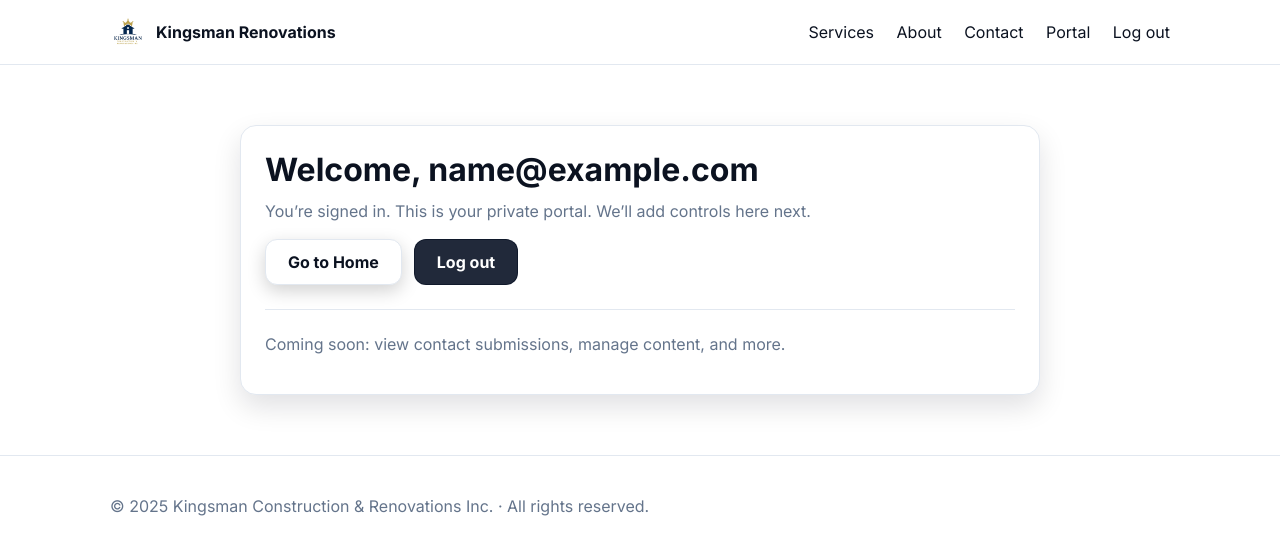
After one commit to deep3576/KingsmanConstruction, a Flask app: page /portal in a window 1280 px wide. The commit adds this page. Shown: the top 555 px of the page. Run offline with Flask 3, Linux system fonts and the light colour scheme; the visitor is signed in with stand-in values (Sample User, id 1); data that the repository does not hold is empty; parts of the project's set-up code (start-up, migrations or seed data) failed here and were passed over.

Commit message:
Website Add Login enhancement

```diff
--- a/app.py
+++ b/app.py
@@ -34,7 +34,7 @@ def create_app(config_override: dict | None = None):
     @app.get("/login")
     def login():
         if getattr(current_user, "is_authenticated", False):
-            return redirect(url_for("index"))
+            return redirect(url_for("portal"))
         return render_template("login.html", cfg=Config, error=None)
 
     @app.post("/login")
@@ -46,14 +46,19 @@ def create_app(config_override: dict | None = None):
             # Re-render with error message
             return render_template("login.html", cfg=Config, error="Invalid email or password."), 401
         login_user(user)
-        next_url = request.args.get("next") or url_for("index")
+        next_url = request.args.get("next") or url_for("portal")
         return redirect(next_url)
 
     @app.get("/logout")
+    @login_required
     def logout():
-        if getattr(current_user, "is_authenticated", False):
-            logout_user()
+        logout_user()
         return redirect(url_for("index"))
+
+    @app.get("/portal")
+    @login_required
+    def portal():
+        return render_template("portal.html", cfg=Config)
 
     # ---------- Contact API ----------
     @app.post("/contact")
@@ -79,10 +84,10 @@ def create_app(config_override: dict | None = None):
         # Render your custom 404 template
         return render_template("404.html", cfg=Config), 404
 
-    @app.errorhandler(403)
-    def status_403():
+    @app.route("/status/203")
+    def status_203():
         # Serve a custom informational page with HTTP 203 status
-        return render_template("403.html", cfg=Config), 403
+        return render_template("203.html", cfg=Config), 203
 
     return app
 
--- a/static/css/styles.css
+++ b/static/css/styles.css
@@ -48,3 +48,8 @@ img.rounded:hover{transform:translateY(-2px);box-shadow:0 14px 36px rgba(2,6,23,
 .auth-card .form input{font-size:16px}
 .auth-card .form .error{color:#b91c1c;margin-top:6px}
 .auth-meta{display:flex;justify-content:space-between;align-items:center;margin-top:8px;color:var(--muted);font-size:14px}
+.portal-wrap{display:grid;place-items:center;padding:60px 16px}
+.portal-card{width:min(800px,100%);background:#fff;border:1px solid #e2e8f0;border-radius:16px;padding:24px;box-shadow:0 12px 28px rgba(2,6,23,.12)}
+.portal-card h1{margin:0 0 12px;font-size:clamp(22px,3.4vw,32px)}
+.portal-card .lead{margin:0 0 18px;color:var(--muted)}
+.portal-actions{display:flex;gap:12px;flex-wrap:wrap}
--- a/templates/base.html
+++ b/templates/base.html
@@ -23,7 +23,12 @@
         <a href="#services">Services</a>
         <a href="#about">About</a>
         <a href="#contact">Contact</a>
-        <a href="/login" class="login-link">Log in</a>
+        {% if current_user.is_authenticated %}
+          <a href="/portal">Portal</a>
+          <a href="/logout">Log out</a>
+        {% else %}
+          <a href="/login" class="login-link">Log in</a>
+        {% endif %}
       </nav>
     </div>
   </header>
--- /dev/null
+++ b/templates/portal.html
@@ -0,0 +1,17 @@
+{% extends 'base.html' %}
+{% block content %}
+<section class="portal-wrap">
+  <div class="portal-card">
+    <h1>Welcome{% if current_user.is_authenticated %}, {{ current_user.email }}{% endif %}</h1>
+    <p class="lead">You’re signed in. This is your private portal. We’ll add controls here next.</p>
+
+    <div class="portal-actions">
+      <a href="/" class="btn btn-light">Go to Home</a>
+      <a href="/logout" class="btn btn-dark">Log out</a>
+    </div>
+
+    <hr style="margin:24px 0;border:none;border-top:1px solid #e2e8f0" />
+    <p style="color:#64748b">Coming soon: view contact submissions, manage content, and more.</p>
+  </div>
+</section>
+{% endblock %}
```
